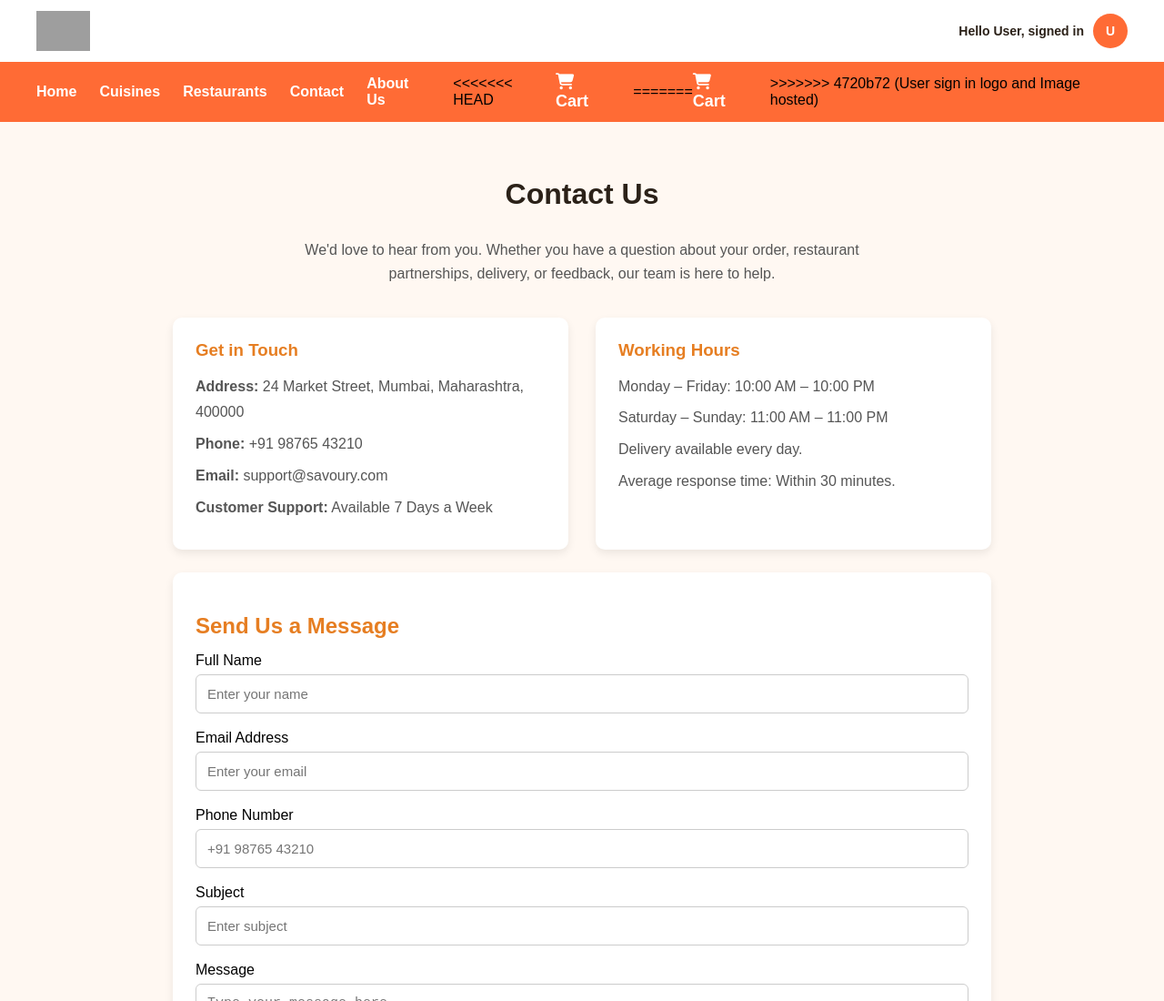
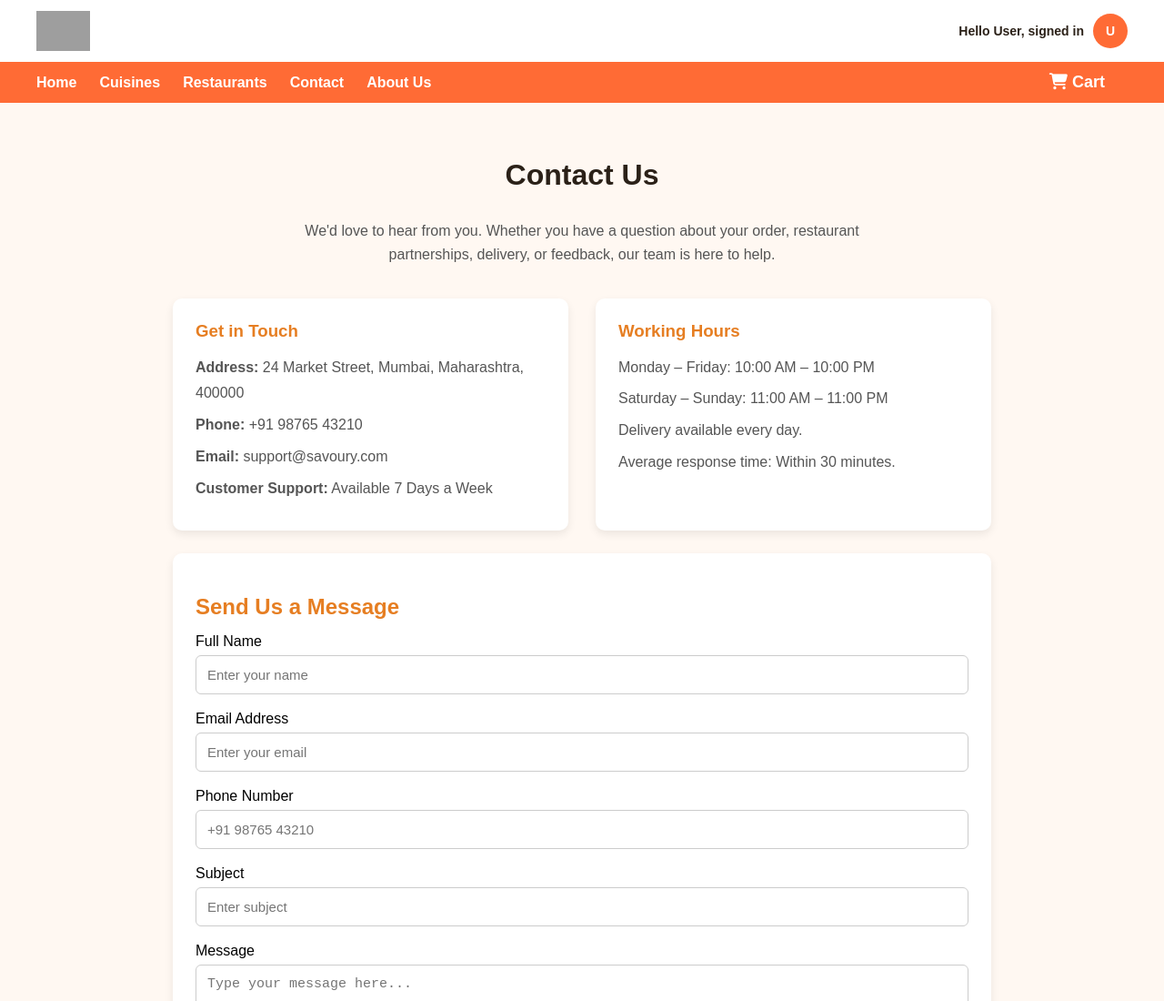
Before and after one commit to MadhanShankarG/Savoury, a plain HTML site: page html/contact.html in a window 1280 px wide. Shown: the top 1100 px of the page at 91% size. Drawn offline with Linux system fonts and the light colour scheme; grey boxes are pictures that could not be loaded.

Commit message:
contact page cart and home page modification

```diff
--- a/html/contact.html
+++ b/html/contact.html
@@ -40,14 +40,6 @@
     <a href="../html/restaurants.html">Restaurants</a>
     <a href="../html/contact.html">Contact</a>
     <a href="../html/about_us.html">About Us</a>
-<<<<<<< HEAD
-
-    <a href="../html/cart.html" class="cart-icon">
-        <i class="fa-solid fa-cart-shopping"></i>
-        <span>Cart</span>
-    </a>
-=======
-
     <div style="margin-left:auto; display:flex; align-items:center; gap:16px;">
 
         <a href="../html/cart.html" class="cart-icon" style="margin-left:0;">
@@ -55,7 +47,8 @@
             <span>Cart</span>
         </a>
     </div>
->>>>>>> 4720b72 (User sign in logo and Image hosted)
+
+
 </nav>
 
 <div class="contact-container">
```
Also changed, not shown: html/home.html (+1 -1 lines).
